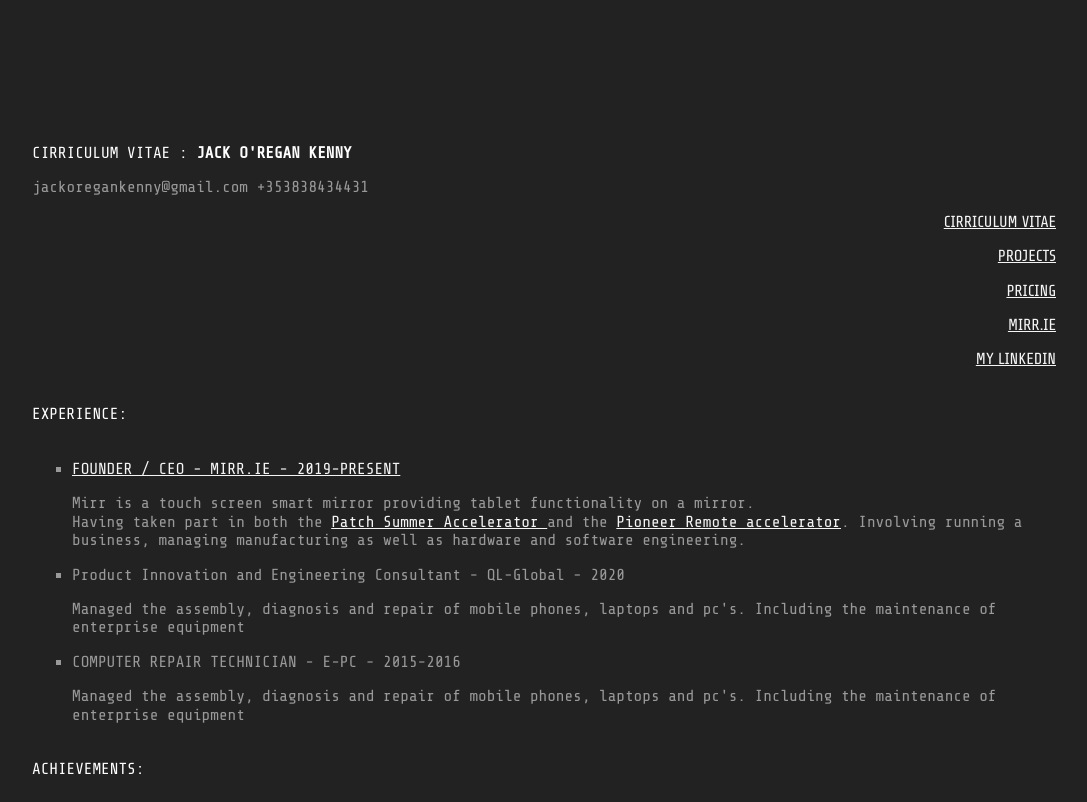
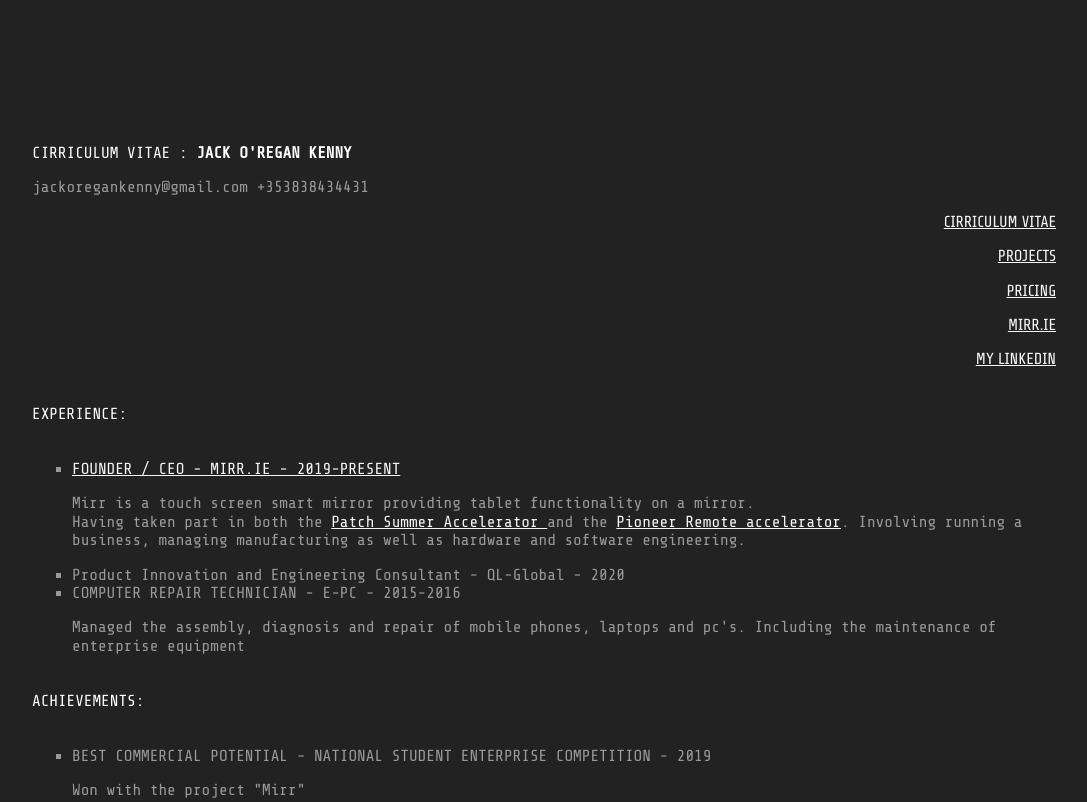
Before and after one commit to jackoregankenny/jackoregankenny.github.io, a website built with Parcel: page cv.html in a window 1280 px wide. Shown: the top 802 px of the page, without its empty margins (96-1183 px from the left). Built offline with nearby package versions, Linux system fonts and the light colour scheme.

Commit message:
Update cv.html

```diff
--- a/cv.html
+++ b/cv.html
@@ -55,7 +55,6 @@
         <p>Mirr is a touch screen smart mirror providing tablet functionality on a mirror.<br> Having taken part in both the <a href="http://www.dogpatchlabs.com/patch"> Patch Summer Accelerator </a> and the <a href="" http://www.pioneer.app>Pioneer Remote accelerator</a>.
             Involving running a business, managing manufacturing as well as hardware and software engineering. </p>
         <li>Product Innovation and Engineering Consultant - QL-Global - 2020</li>
-        <p>Managed the assembly, diagnosis and repair of mobile phones, laptops and pc's. Including the maintenance of enterprise equipment </p>
 
         <li>COMPUTER REPAIR TECHNICIAN - E-PC - 2015-2016 </li>
         <p>Managed the assembly, diagnosis and repair of mobile phones, laptops and pc's. Including the maintenance of enterprise equipment </p>
```
